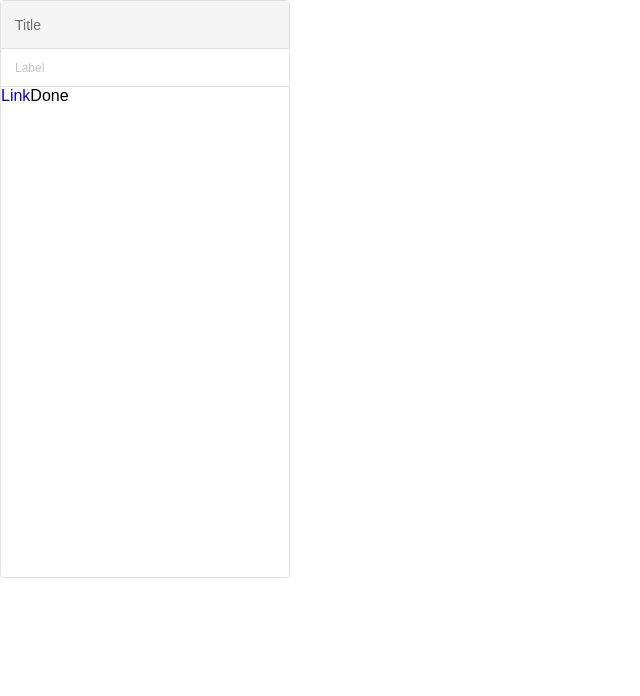
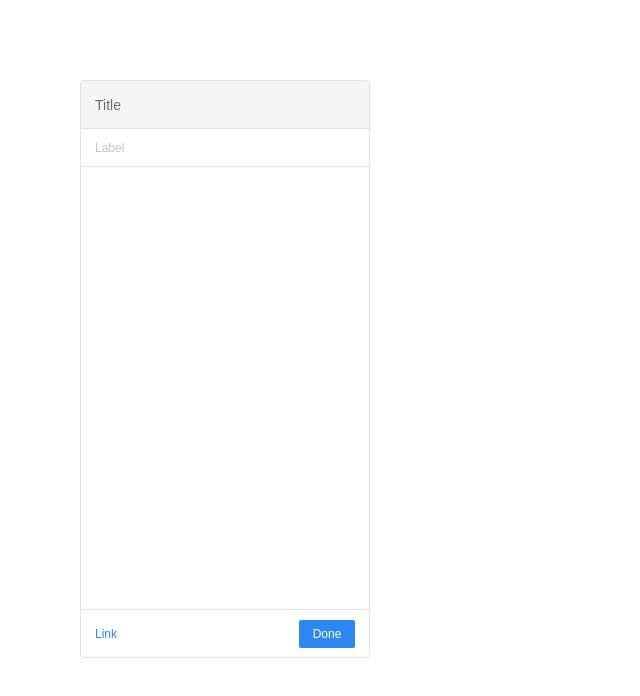
Before and after one commit to jay-ithiel/file-explorer, a React (Create React App) app: page / in a window 1280 px wide. Shown: the top 696 px of the page, without its empty margins (0-640 px from the left). Built offline with nearby package versions, Linux system fonts and the light colour scheme.

Commit message:
Minor refactor Import Footer.css Space out Header & footer component Add margin

```diff
--- a/src/assets/stylesheets/App.css
+++ b/src/assets/stylesheets/App.css
@@ -1,5 +1,6 @@
 @import "Reset.css";
 @import "Header.css";
+@import "Footer.css";
 
 .App {
   border: 1px solid #e2e2e2;
@@ -7,6 +8,8 @@
   display: flex;
   flex-direction: column;
   height: 578px;
+  justify-content: space-between;
+  margin: 80px;
   position: relative;
   width: 290px;
 }
```
